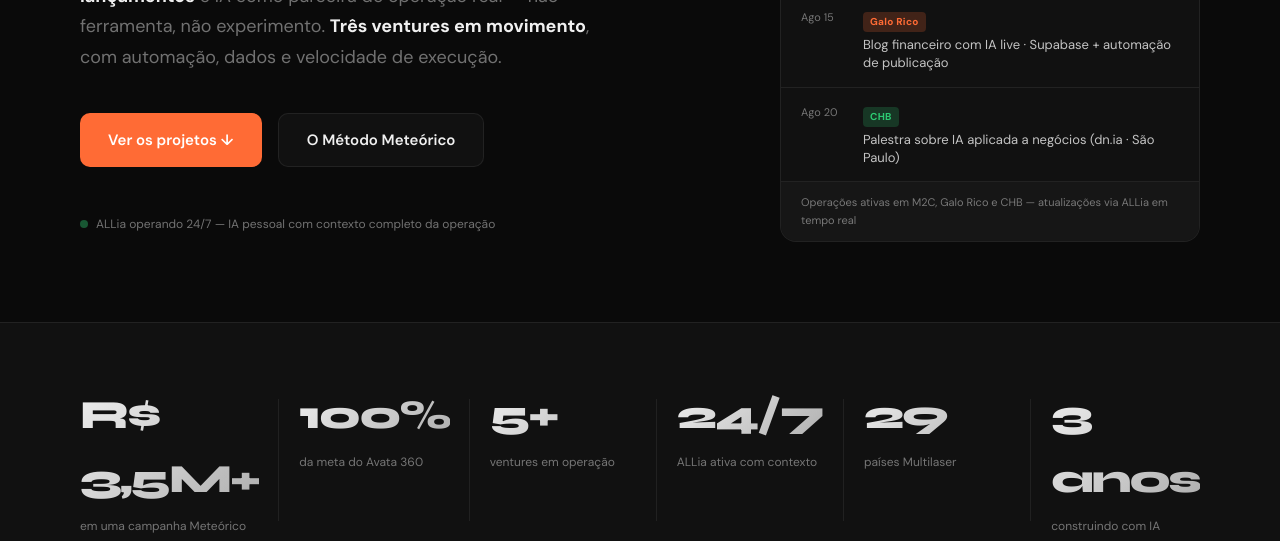
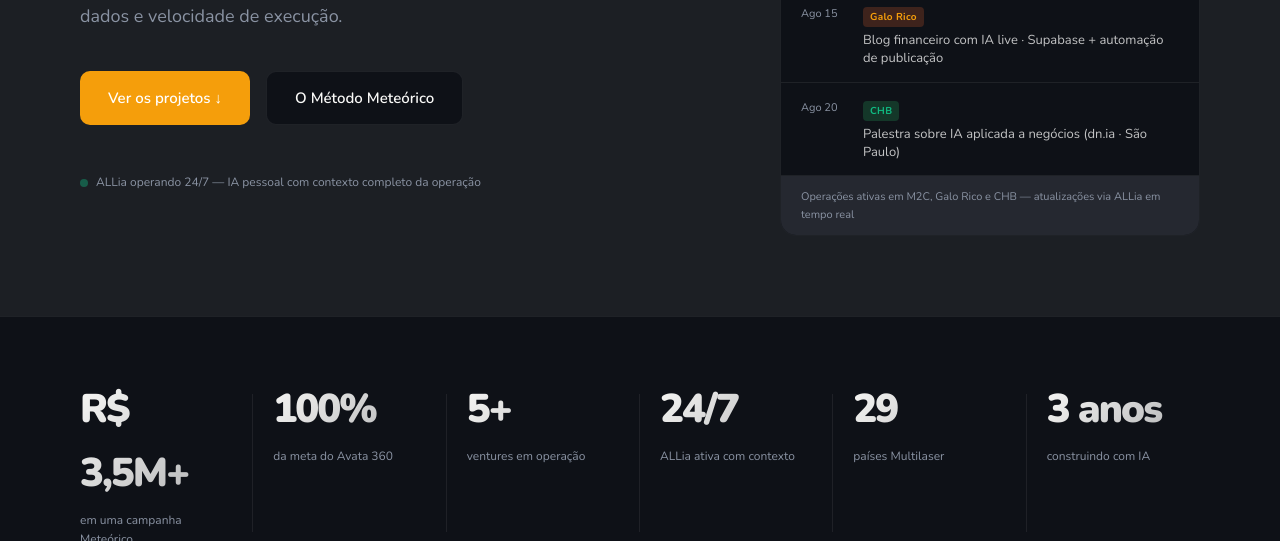
Before and after one commit to dacoliveira-dot/daniel-caldeira-ia, a plain HTML site: page index.html in a window 1280 px wide. Shown: the part 559-1100 px from the top of the page. Drawn offline with nearby package versions, Linux system fonts and the light colour scheme.

Commit message:
marca: identidade visual Galo Rico (amber #F59E0B, Nunito 900, fundo #1C1F24)
Co-Authored-By: Claude Sonnet 4.6 <noreply@anthropic.com>

```diff
--- a/index.html
+++ b/index.html
@@ -8,27 +8,27 @@
   <meta property="og:title" content="Do funil ao faturamento · Daniel Caldeira">
   <meta property="og:description" content="Diretor de Vendas Online com método e IA em produção.">
   <meta property="og:image" content="https://og-daniel-ai.vercel.app/og.jpg">
-  <meta name="theme-color" content="#0a0a0a">
+  <meta name="theme-color" content="#1C1F24">
   <link rel="preconnect" href="https://fonts.googleapis.com">
   <link rel="preconnect" href="https://fonts.gstatic.com" crossorigin>
-  <link href="https://fonts.googleapis.com/css2?family=Syne:wght@400;500;600;700;800&family=DM+Sans:ital,opsz,wght@0,9..40,300;0,9..40,400;0,9..40,500;0,9..40,600;0,9..40,700;1,9..40,400&display=swap" rel="stylesheet">
+  <link href="https://fonts.googleapis.com/css2?family=Nunito:ital,wght@0,400;0,500;0,600;0,700;0,800;0,900;1,400&display=swap" rel="stylesheet">
   <style>
     *, *::before, *::after { box-sizing: border-box; margin: 0; padding: 0; }
 
     :root {
-      --bg: #0a0a0a;
-      --surface: #111111;
-      --surface2: #161616;
+      --bg: #1C1F24;
+      --surface: #0E1117;
+      --surface2: #252830;
       --border: rgba(255,255,255,0.07);
-      --text: #f0f0f0;
-      --text-muted: rgba(240,240,240,0.45);
-      --accent: #FF6B35;
-      --accent2: #FF9A5C;
+      --text: #FAFAF8;
+      --text-muted: #8A93A3;
+      --accent: #F59E0B;
+      --accent2: #D97706;
       --blue: #4A7BF7;
-      --green: #2DCA72;
+      --green: #10B981;
       --purple: #9B59B6;
-      --font-display: 'Syne', sans-serif;
-      --font: 'DM Sans', sans-serif;
+      --font-display: 'Nunito', sans-serif;
+      --font: 'Nunito', sans-serif;
     }
 
     html { scroll-behavior: smooth; }
@@ -50,7 +50,7 @@
       align-items: center;
       justify-content: space-between;
       padding: 20px 40px;
-      background: rgba(10,10,10,0.85);
+      background: rgba(28,31,36,0.92);
       backdrop-filter: blur(20px);
       -webkit-backdrop-filter: blur(20px);
       border-bottom: 1px solid var(--border);
@@ -121,7 +121,7 @@
     .hero h1 {
       font-family: var(--font-display);
       font-size: clamp(48px, 6vw, 88px);
-      font-weight: 800;
+      font-weight: 900;
       line-height: 1.0;
       letter-spacing: -2px;
       margin-bottom: 32px;
@@ -315,7 +315,7 @@
     .num-value {
       font-family: var(--font-display);
       font-size: 40px;
-      font-weight: 800;
+      font-weight: 900;
       letter-spacing: -2px;
       background: linear-gradient(135deg, var(--text), rgba(240,240,240,0.7));
       -webkit-background-clip: text;
@@ -347,7 +347,7 @@
     .section-title {
       font-family: var(--font-display);
       font-size: clamp(32px, 3.5vw, 52px);
-      font-weight: 800;
+      font-weight: 900;
       letter-spacing: -1.5px;
       line-height: 1.1;
       margin-bottom: 20px;
@@ -379,7 +379,7 @@
     .method-num {
       font-family: var(--font-display);
       font-size: 56px;
-      font-weight: 800;
+      font-weight: 900;
       letter-spacing: -3px;
       color: rgba(255,255,255,0.06);
       line-height: 1;
@@ -467,7 +467,7 @@
 
     .project-name {
       font-size: 26px;
-      font-weight: 800;
+      font-weight: 900;
       margin-bottom: 8px;
       letter-spacing: -0.5px;
     }
@@ -499,7 +499,7 @@
 
     .metric-value {
       font-size: 22px;
-      font-weight: 800;
+      font-weight: 900;
       letter-spacing: -1px;
     }
 
@@ -585,7 +585,7 @@
     .allia-stat-value {
       font-family: var(--font-display);
       font-size: 32px;
-      font-weight: 800;
+      font-weight: 900;
       letter-spacing: -1px;
       margin-bottom: 4px;
     }
```
